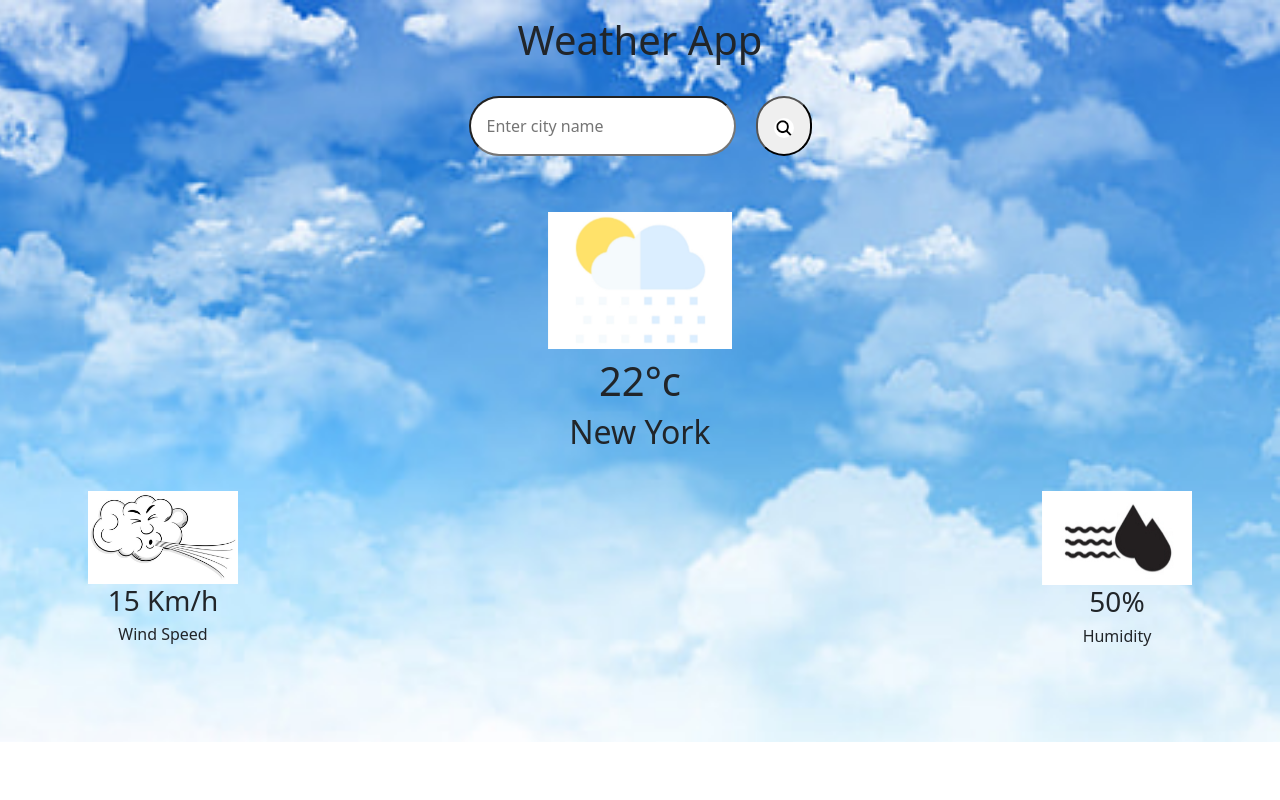
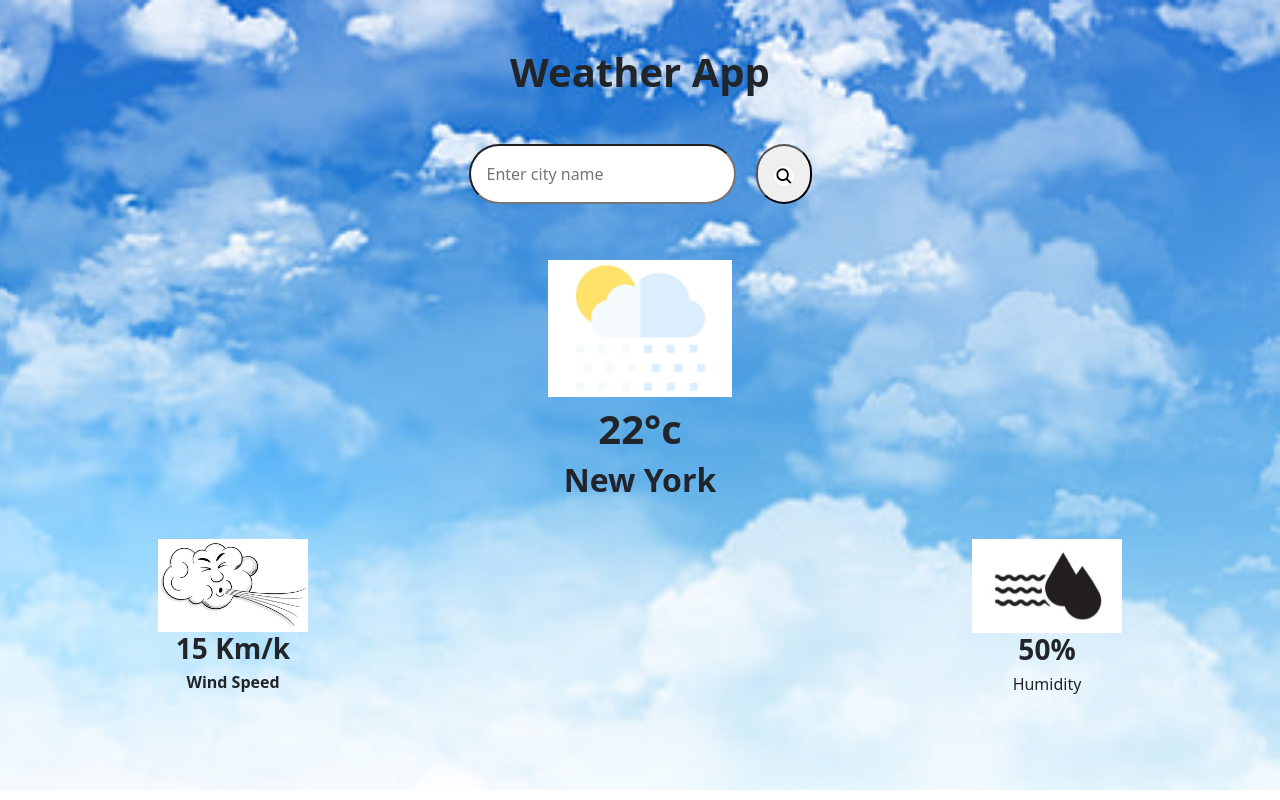
Before and after one commit to akashrgg/Weather-App, a plain HTML site: page index.html in a window 1280 px wide. Drawn offline with nearby package versions, Linux system fonts and the light colour scheme.

Commit message:
Add files via upload

```diff
--- a/index.html
+++ b/index.html
@@ -12,8 +12,8 @@
 </head>
 <body>
 
-<div class="container-fluid  p-3 text-center">
-  <h1>Weather App</h1>
+<div class="container p-3 text-center">
+  <h1 class="p-3 m-3"><strong>Weather App</strong></h1>
   <div class="m-3 p-3 d-flex justify-content-center search">
     <input type="text" placeholder="Enter city name" spellcheck="false " class="round p-3 wa">
     <button class=" p-3 martop r2"><img src = "search.jpg" alt="search" class="img-fluid r2" width="20px"/> </button>
@@ -26,20 +26,20 @@
     <img src ="rain.jpg" alt="rain" class="img-fluid Weather-icon p-2" width="200px">
 
 
-    <h1 class="temp">22°c</h1>
-    <h2 class="city">New York</h2>
+    <h1 class="temp"> <strong>22°c </strong></h1>
+    <h2 class="city"> <strong>New York</strong></h2>
     <div class="m-3 p-3 Details d-flex justify-content-between">
 
 
             <div class="p-2">
 
             <img src="img.jpg" class="img-fluid" width="150px" alt="wind">
-            <h3 class="Wind">15 Km/h</h3>
-            <h6>Wind Speed</h6></div>
+            <h3 class="Wind"> <strong>15 Km/k</strong></h3>
+            <h6><strong> Wind Speed</strong> </h6></div>
 
            <div class=" p-2">
             <img src="img3.jpg" class="img-fluid" width="150px" alt="Wind">
-           <h3 class="Humidity ">50%</h3>
+           <h3 class="Humidity "> <strong>50%</strong></h3>
            <h6>Humidity</h6>
     </div>
 </div>
```
